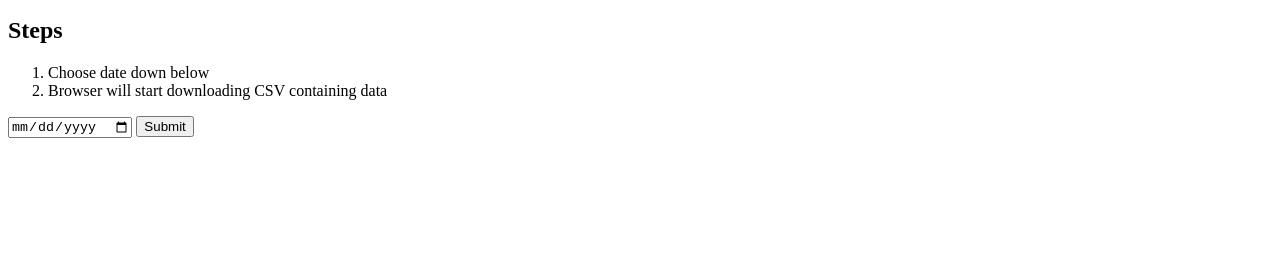
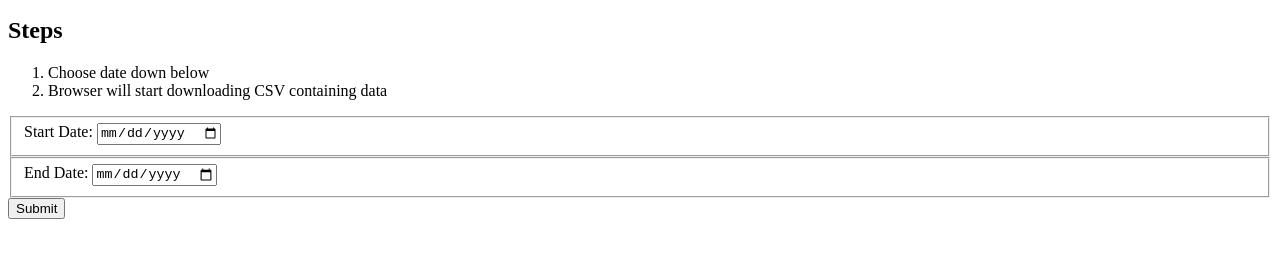
Before and after one commit to UW-Student-Veteran-Life/svl-login-app, a website: page views/records/index.html in a window 1280 px wide. Shown: the part 101-358 px from the top of the page. Drawn offline with Linux system fonts and the light colour scheme.

Commit message:
Added a date picker for end datae

```diff
--- a/views/records/index.html
+++ b/views/records/index.html
@@ -16,7 +16,18 @@
         <li>Browser will start downloading CSV containing data</li>
       </ol>
       <form>
-        <input type="date" name="dateFilter" required>
+        <fieldset>
+          <label>
+            Start Date:
+            <input type="date" name="startDate" required>
+          </label>
+        </fieldset>
+        <fieldset>
+          <label>
+            End Date:
+            <input type="date" name="endDate" required>
+          </label>
+        </fieldset>
         <button type="submit">Submit</button>
       </form>
     </main>
```
